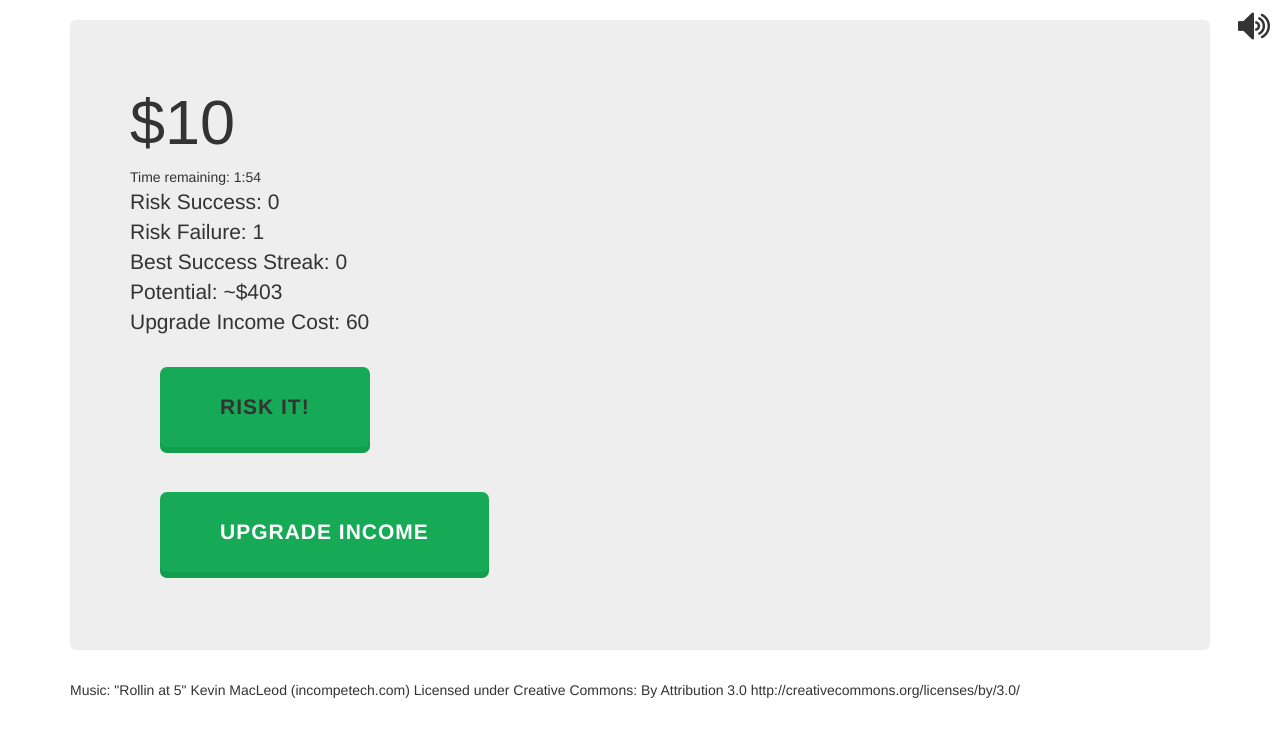
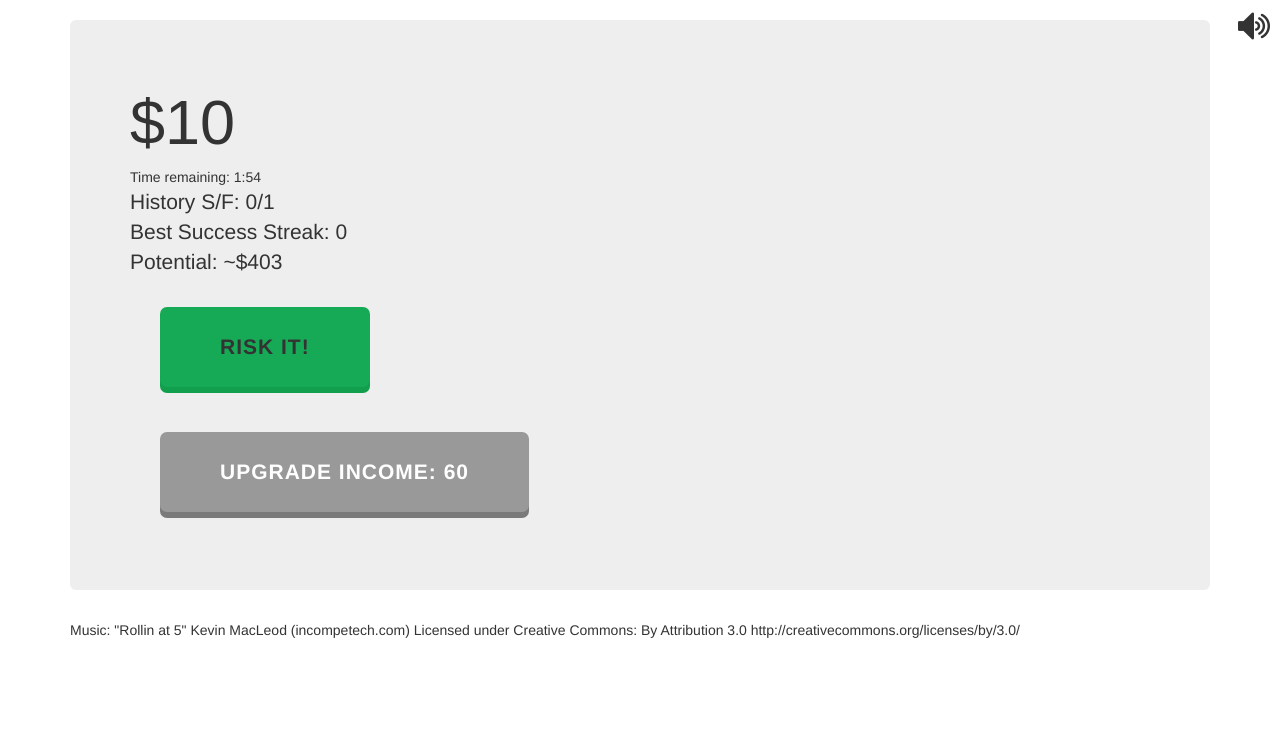
Before and after one commit to jdoleary/RiskIt, a plain HTML site: page riskit.html in a window 1280 px wide. Both pictures are taken after a click on the button "RISK IT!". Drawn offline with nearby package versions, Linux system fonts and the light colour scheme.

Commit message:
More sound fx. Fixed multiplier to i*2

```diff
--- a/riskit.html
+++ b/riskit.html
@@ -36,6 +36,19 @@
             top: 6px;
         }
 
+        .upgrade_unavail {
+            background: #999999;
+            box-shadow: 0 6px #7a7a7a;
+        }
+        .upgrade_unavail:hover {
+            box-shadow: 0 8px #7a7a7a;
+            top: -2px;
+        }
+
+        .upgrade_unavail:active {
+            box-shadow: 0 0 #7a7a7a;
+            top: 6px;
+        }
         div.total_centered{
             margin: 0;
             //background: yellow;
@@ -104,8 +117,10 @@ http://creativecommons.org/licenses/by/3.0/</p>
         var risksInRow = 0;
 
         var riskFailure = 0;
-        var upgradeIncomeCost = 0;
         var income = 1;
+
+        var upgradeIncomeCost = income*60;
+        $('#btn_upgrade a').text("UPGRADE INCOME: " + upgradeIncomeCost);
         var money = 100;
 
         var id_money = $('#money');
@@ -132,13 +147,21 @@ http://creativecommons.org/licenses/by/3.0/</p>
                         }
                         play_sound(fx_exclaim[index]);
                     }
-                    //show flashy multiplier
-                    showMultiplier(risksInRow);
                 }
+                //show flashy multiplier
+                showMultiplier(risksInRow);
 
 
             }else{
                 //Fail riskit
+                if(money >= 100000){
+                    play_sound(fxs_money_loss[2]);
+                }else if(money >= 10000){
+                    play_sound(fxs_money_loss[1]);
+                }else if (money >= 1000){
+                    play_sound(fxs_money_loss[0]);
+
+                }
                 money = 0;
                 updateStats();
                 riskFailure++;
@@ -160,9 +183,12 @@ http://creativecommons.org/licenses/by/3.0/</p>
         }
         function upgradeIncome(){
             if(money >= upgradeIncomeCost){
+                play_rand_sound(fxs_upgrade);
                 money-=upgradeIncomeCost;
                 income *= 2;
                 calculatePotential();
+                upgradeIncomeCost = income*60;
+                $('#btn_upgrade a').text("UPGRADE INCOME: " + upgradeIncomeCost);
             }
             updateStats();
         }
@@ -171,10 +197,17 @@ http://creativecommons.org/licenses/by/3.0/</p>
             potentialMoney = Math.round(money+income*seconds*music_bpm/60);
         }
         function updateStats(){
-            upgradeIncomeCost = income*60;
-            $('#stats').html("Risk Success: " + riskSuccess + "<br>Risk Failure: " + riskFailure + "<br>Best Success Streak: " + riskStreak + "<br>Potential: ~$" + potentialMoney + "<br>Upgrade Income Cost: " + upgradeIncomeCost);
+            $('#stats').html("History S/F: " + riskSuccess + "/" + riskFailure + "<br>Best Success Streak: " + riskStreak + "<br>Potential: ~$" + potentialMoney);
             var money_formatted = money.toString().replace(/(\d)(?=(\d{3})+(?!\d))/g, "$1,")
             $('#money').text("$"+money_formatted);
+
+            //upgrade button:
+
+            $('#btn_upgrade a').addClass('upgrade_unavail');
+
+            if(money >= upgradeIncomeCost){
+                $('#btn_upgrade a').removeClass('upgrade_unavail');
+            }
 
         }
         var music_bpm = 210;
@@ -196,14 +229,16 @@ http://creativecommons.org/licenses/by/3.0/</p>
         var choice = Math.floor(Math.random()*7);
         console.log("music choice: " + choice);
         if(choice < 5){
-            music = new Audio("Rollinat5.mp3");
+            music = new Audio("sound/Rollinat5.mp3");
         }else{
-            music = new Audio("Rollinat5elec.mp3");
+            music = new Audio("sound/Rollinat5elec.mp3");
         }
         music.play();
-        var fxs_good = [new Audio("good_1.wav"),new Audio("good_2.wav")];
-        var fxs_bad = [new Audio("bad_1.wav"),new Audio("bad_2.wav"),new Audio("bad_3.wav")];
-        var fx_exclaim = [new Audio("exclaim_1.wav"),new Audio("exclaim_2.wav"),new Audio("exclaim_3.wav"),new Audio("exclaim_4.wav"),new Audio("exclaim_5.wav"),new Audio("exclaim_6.wav")];
+        var fxs_good = [new Audio("sound/good_1.wav"),new Audio("sound/good_2.wav")];
+        var fxs_bad = [new Audio("sound/bad_1.wav"),new Audio("sound/bad_2.wav"),new Audio("sound/bad_3.wav")];
+        var fxs_upgrade = [new Audio("sound/upgrade_1.wav"),new Audio("sound/upgrade_2.wav")];
+        var fx_exclaim = [new Audio("sound/exclaim_1.wav"),new Audio("sound/exclaim_2.wav"),new Audio("sound/exclaim_3.wav"),new Audio("sound/exclaim_4.wav"),new Audio("sound/exclaim_5.wav"),new Audio("sound/exclaim_6.wav"),new Audio("sound/exclaim_7.wav")];
+        var fxs_money_loss = [new Audio("sound/bad_amount_1.wav"),new Audio("sound/bad_amount_2.wav"),new Audio("sound/bad_amount_3.wav")];
         function play_rand_sound(sound_list){
             var rand = sound_list[Math.floor(Math.random() * sound_list.length)];
             play_sound(rand);
@@ -269,7 +304,7 @@ http://creativecommons.org/licenses/by/3.0/</p>
     };
     function showMultiplier(i){
         var choice = Math.floor(Math.random()*2);
-        $('#animationSandbox span').text('x' + i);
+        $('#animationSandbox span').text('x' + 2*i);
         if(choice == 0)animate_css('jpulse');
         else animate_css('jpulse2');
     }
```
Also changed, not shown: 32 other files.
